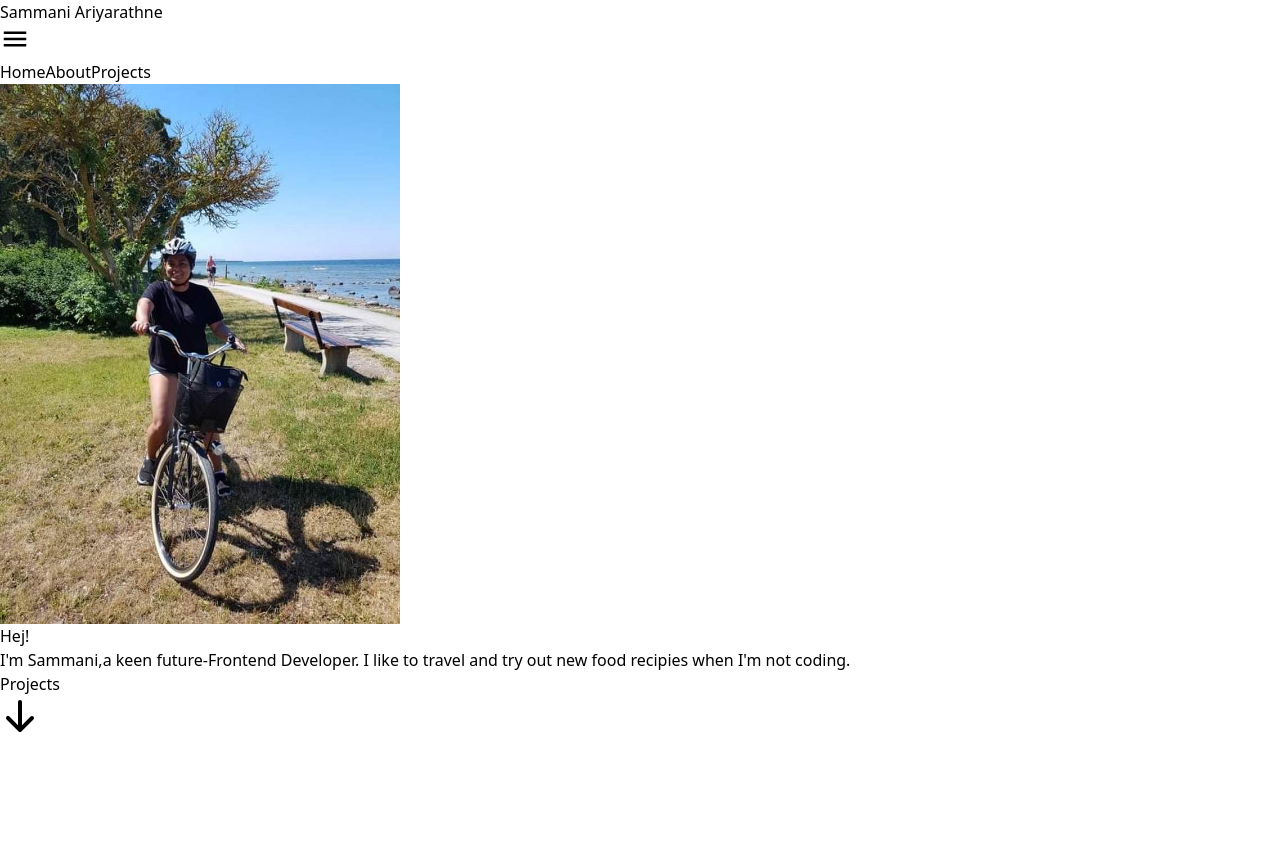
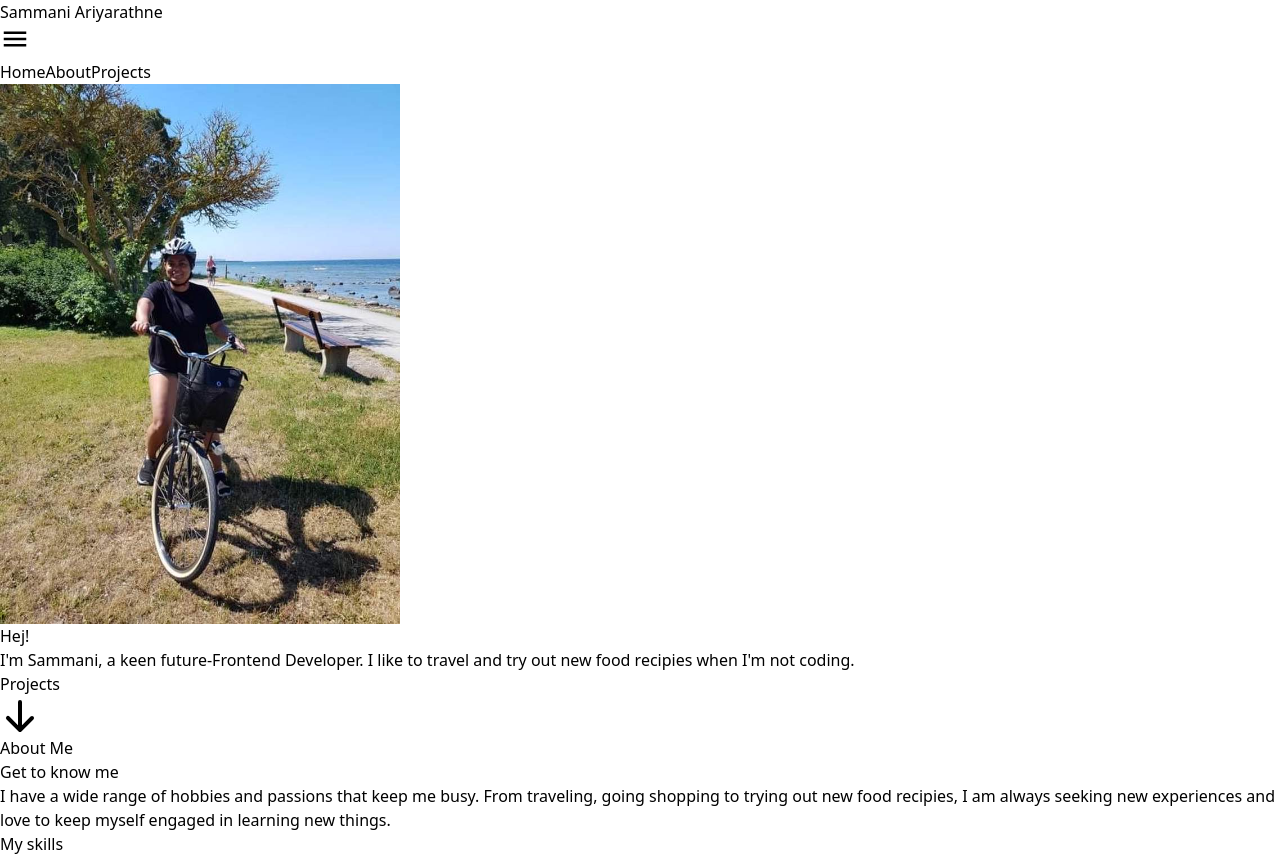
Before and after one commit to SammaniAri/personal-website, a Next.js app: page / in a window 1280 px wide. Before the commit the page ends 800 px from the top, so only its background shows below. Built offline with nearby package versions, Linux system fonts and the light colour scheme.

Commit message:
Adding About section

```diff
--- a/app/page.tsx
+++ b/app/page.tsx
@@ -2,12 +2,12 @@
 
 "use client";
 import HeroSection from "@/components/HeroSection";
-import { readConfigFile } from "typescript";
-
+import AboutSection from "@/components/AboutSection";
 export default function Home() {
 	return (
 		<main className="mx-auto max-w-3xl px-4 sm:px-6 md:max-w-5xl">
 			<HeroSection />
+			<AboutSection />
 		</main>
 	);
 }
--- a/components/AboutSection.tsx
+++ b/components/AboutSection.tsx
@@ -4,7 +4,36 @@
 import React from "react";
 
 const AboutSection = () => {
-	return <div>AboutSection</div>;
+	return (
+		<section id="about">
+			<div>
+				<h1 className="text-center font-semibold text-4xl">
+					{" "}
+					About Me
+				</h1>
+			</div>
+			<div className="flex flex-col space-y-10 items-stretch justify-center align-top md:space-x-10 md:space-y-0 md:p-4 md:flex-row md:text-left">
+				<div className="md:w-1/2">
+					<h1> Get to know me</h1>
+					<p>
+						{" "}
+						I have a wide range of
+						hobbies and passions that
+						keep me busy. From
+						traveling, going shopping to
+						trying out new food
+						recipies, I am always
+						seeking new experiences and
+						love to keep myself engaged
+						in learning new things.
+					</p>
+				</div>
+				<div className="md:w-1/2">
+					My skills
+				</div>
+			</div>
+		</section>
+	);
 };
 
 export default AboutSection;
--- a/components/HeroSection.tsx
+++ b/components/HeroSection.tsx
@@ -22,7 +22,8 @@ const HeroSection = () => {
 						Hej!
 					</h1>
 					<p className="text-lg mt-4 mb-6 md:text-2xl">
-						I&#39;m Sammani,
+						I&#39;m Sammani,{" "}
+						<span></span>
 						<span className="font-semibold text-lime-800">
 							a keen future-Frontend
 							Developer.{" "}
```
